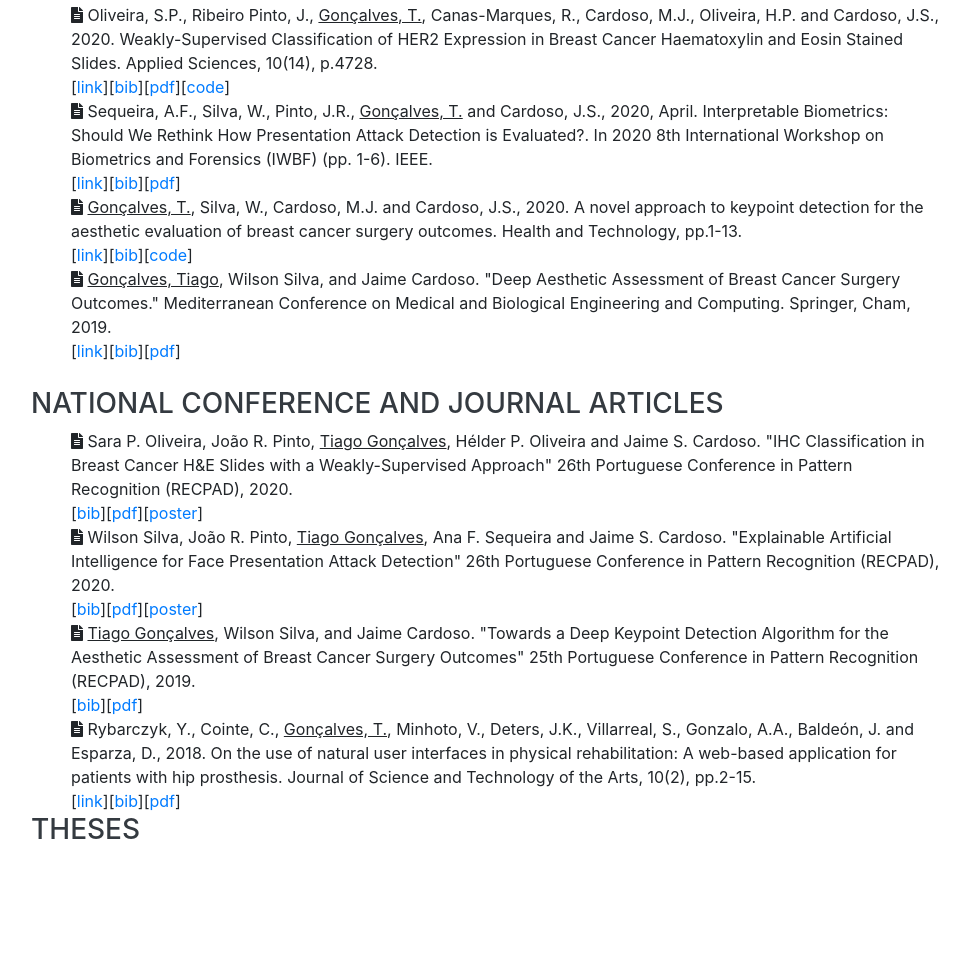
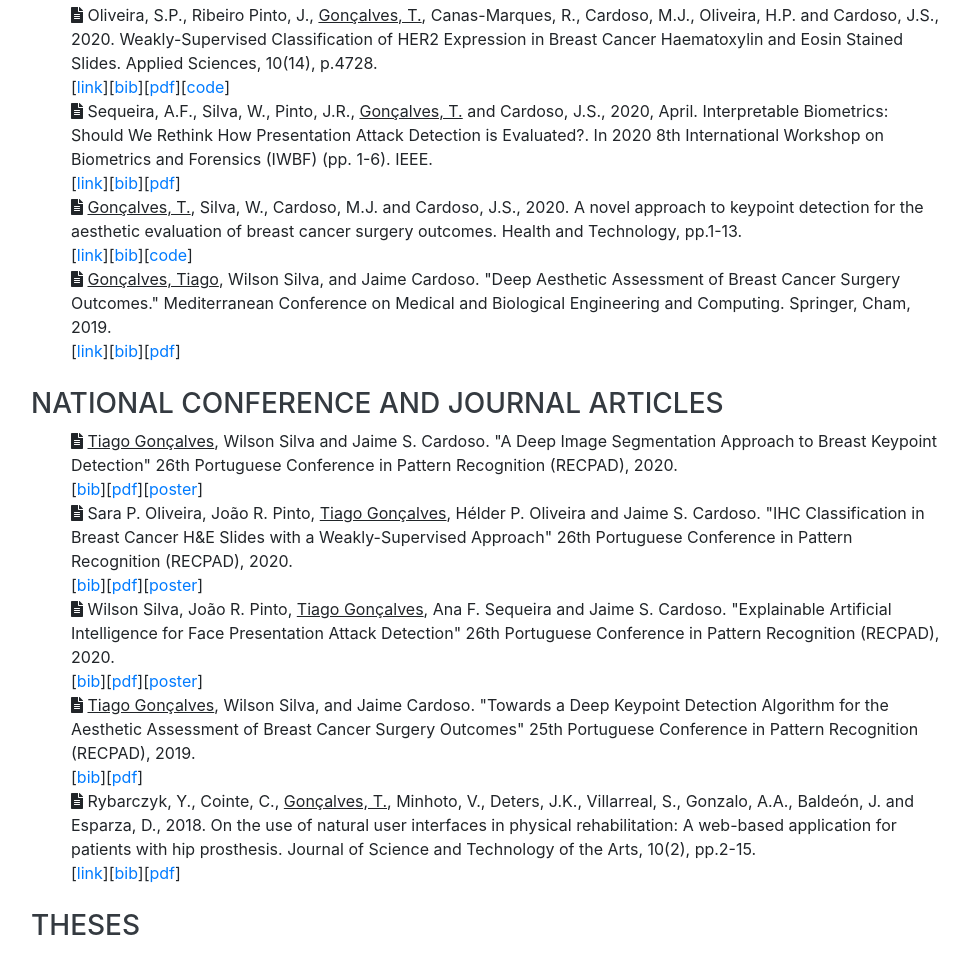
Before and after one commit to TiagoFilipeSousaGoncalves/tiagofilipesousagoncalves.github.io, a website with bundled scripts: page index.html in a window 1280 px wide. Shown: the part 4978-5952 px from the top of the page, without its empty margins (289-1258 px from the left). Before the commit the page ends 5880 px from the top, so only its background shows below. Built offline with nearby package versions, Linux system fonts and the light colour scheme; a web font is replaced by a local one.

Commit message:
New publications added

```diff
--- a/index.html
+++ b/index.html
@@ -354,6 +354,12 @@
       <h3>National Conference and Journal Articles</h3>
       <ol class="fa-ul mb-0">
         <li>
+          <i class="fas fa-file-alt"></i> <u>Tiago Gonçalves</u>, Wilson Silva and Jaime S. Cardoso. "A Deep Image Segmentation Approach to Breast Keypoint Detection" 26th Portuguese Conference in Pattern Recognition (RECPAD), 2020.
+          <br>
+          [<a target="_blank" href="publications/bib/goncalves2020recpad.bib">bib</a>][<a target="_blank" href="publications/pdf/goncalves2020recpad.pdf">pdf</a>][<a target="_blank" href="publications/poster/goncalves2020recpad_poster.pdf">poster</a>]
+          <br>
+        </li>
+        <li>
           <i class="fas fa-file-alt"></i> Sara P. Oliveira, João R. Pinto, <u>Tiago Gonçalves</u>, Hélder P. Oliveira and Jaime S. Cardoso. "IHC Classification in Breast Cancer H&E Slides with a Weakly-Supervised Approach" 26th Portuguese Conference in Pattern Recognition (RECPAD), 2020.
           <br>
           [<a target="_blank" href="publications/bib/spoliveira2020recpad.bib">bib</a>][<a target="_blank" href="publications/pdf/spoliveira2020recpad.pdf">pdf</a>][<a target="_blank" href="publications/poster/spoliveira2020recpad_poster.pdf">poster</a>]
@@ -380,6 +386,8 @@
         </li>
       </ol>
 
+      <br>
+
       <!--Theses-->
       <h3>Theses</h3>
 
```
Also changed, not shown: 3 other files.
